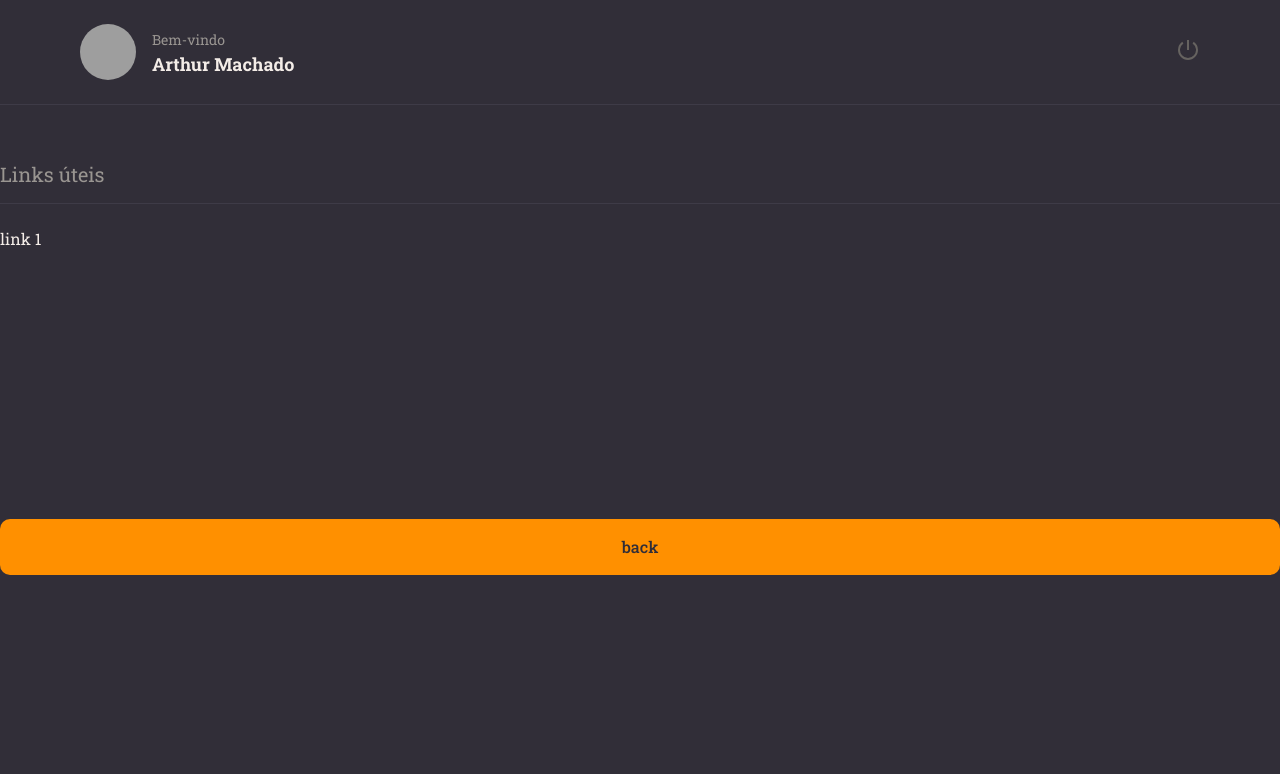
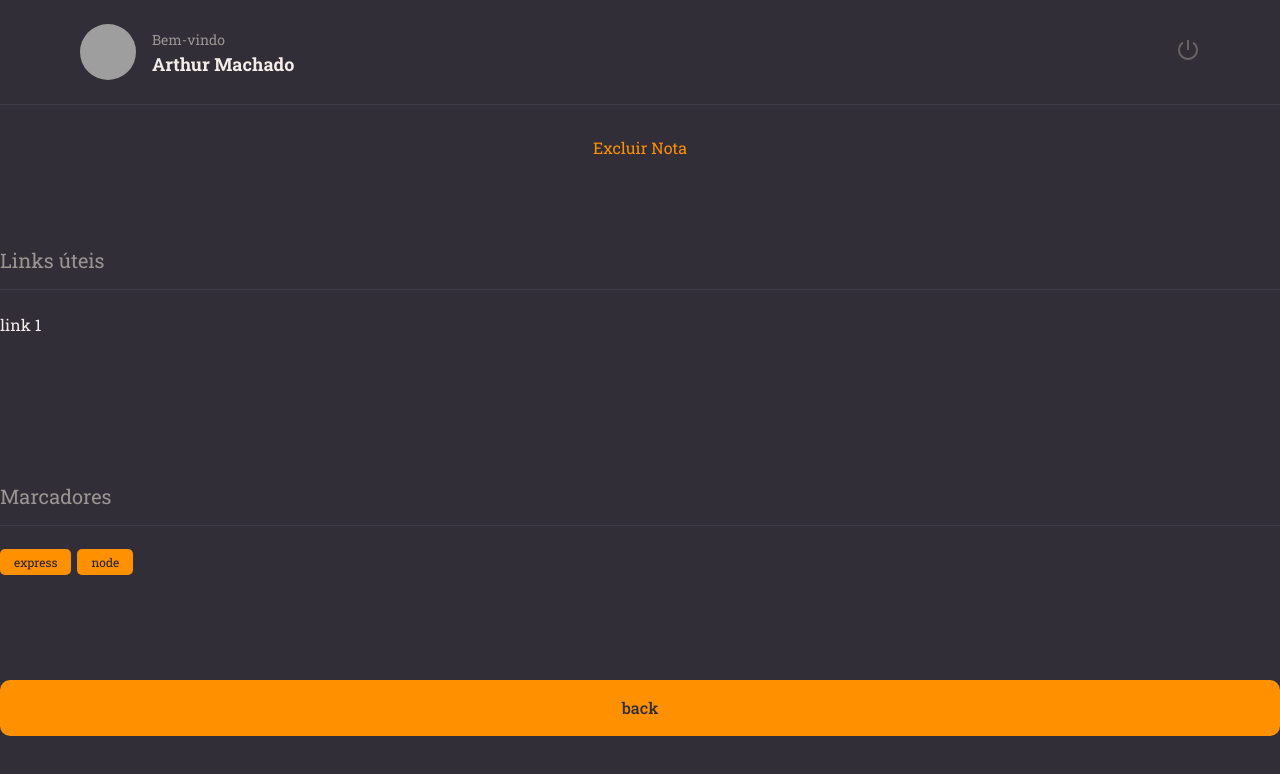
Before and after one commit to arthurwieb/rocketnotesv2, a React (Vite) app: page / in a window 1280 px wide. Shown: the top 774 px of the page. Built offline with nearby package versions, Linux system fonts and the light colour scheme; grey boxes are pictures that could not be loaded.

Commit message:
alvin é legal

```diff
--- /dev/null
+++ b/src/components/ButtonText/index.jsx
@@ -0,0 +1,12 @@
+import {Container} from './styles';
+
+export function ButtonText ({ title, ...rest}) {
+    return (
+    <Container
+    type="button"
+    {...rest}
+    >
+        {title}
+    </Container>
+    )
+};
--- /dev/null
+++ b/src/components/ButtonText/styles.js
@@ -0,0 +1,8 @@
+import styled from 'styled-components';
+
+export const Container = styled.button`
+    background: none;
+    color: ${({theme}) => theme.COLORS.ORANGE};
+    border: none;
+    font-size: 16px
+`;
--- /dev/null
+++ b/src/components/Tag/index.jsx
@@ -0,0 +1,9 @@
+import { Container } from './styles';
+
+export function Tag ({ title }) {
+    return (
+        <Container>
+            {title}
+        </Container>
+    );
+}
--- /dev/null
+++ b/src/components/Tag/styles.js
@@ -0,0 +1,10 @@
+import styled from 'styled-components';
+
+export const Container = styled.span`
+    font-size: 12px;
+    padding: 5px 14px;
+    border-radius: 5px;
+    margin-right: 6px;
+    color: ${({ theme}) => theme.COLORS.BACKGROUND_900 }};
+    background-color: ${({ theme}) => theme.COLORS.ORANGE }};
+`;
--- a/src/pages/details/index.jsx
+++ b/src/pages/details/index.jsx
@@ -2,11 +2,16 @@
 import { Header } from '../../components/Header';
 import { Button } from '../../components/Button';
 import { Section } from '../../components/Section';
+import { Tag } from '../../components/Tag';
+import { ButtonText } from '../../components/ButtonText';
 
 export function Details() {
   return (
     <Container>
       <Header/>
+
+      <ButtonText title="Excluir Nota"/>
+
       <Section title="Links úteis">
         <Links>
 
@@ -15,6 +20,12 @@
         </Links>
       </Section>
 
+      <Section title="Marcadores">
+        <Tag title="express"/>
+        <Tag title="node"/>
+      </Section>
+
+
       <Button title="back"/>
     </Container>
   );
```
